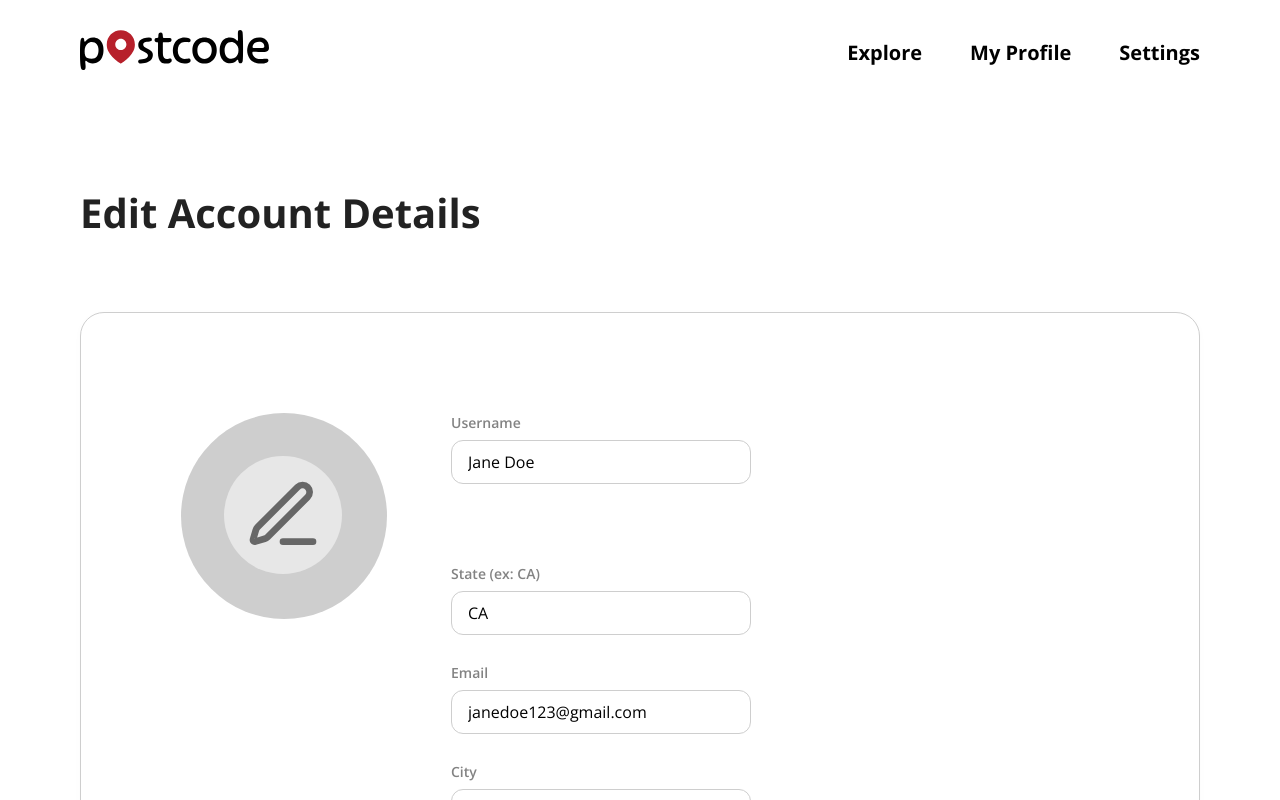
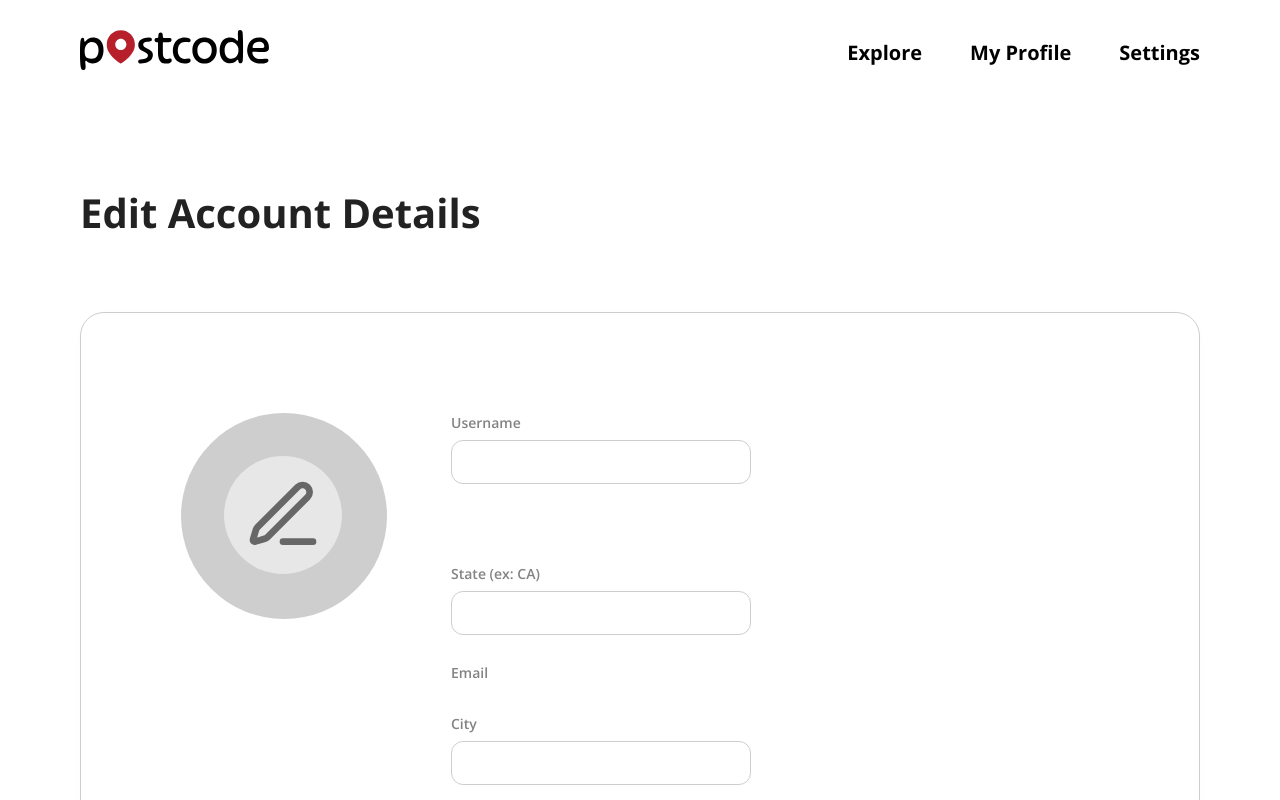
Before and after one commit to konradowc/CSC_307_Project, a React (Vite) app in the folder packages/react-frontend/: page /editAccount in a window 1280 px wide. Shown: the top 800 px of the page. Built offline with nearby package versions, Linux system fonts and the light colour scheme; no server answers.

Commit message:
removed email edit and placeholder text

```diff
--- a/packages/react-frontend/src/pages/EditAccount.jsx
+++ b/packages/react-frontend/src/pages/EditAccount.jsx
@@ -7,10 +7,10 @@ const EditAccount = () => {
   const navigate = useNavigate();
 
   const [formData, setFormData] = useState({
-    username: "Jane Doe",
-    email: "janedoe123@gmail.com",
-    city: "City Name",
-    state: "CA"
+    username: "",
+    email: "",
+    city: "",
+    state: ""
   });
 
   const [profileImage, setProfileImage] = useState(null);
@@ -165,12 +165,8 @@ const EditAccount = () => {
 
             <div className="settings-row">
               <div>
-                <label>Email</label>
-                <input
-                  name="email"
-                  value={formData.email}
-                  onChange={handleChange}
-                />
+              <label>Email</label>
+              <p>{formData.email}</p>
               </div>
             </div>
 
--- a/packages/react-frontend/src/pages/Explore.jsx
+++ b/packages/react-frontend/src/pages/Explore.jsx
@@ -31,8 +31,8 @@ const Explore = () => {
   const routerLocation = useRouterLocation();
   const { newPost } = routerLocation.state || {};
   const [posts, setPosts] = useState([]);
-  const [city, setCity] = useState("City Name");
-  const [username, setUsername] = useState("Jane Doe");
+  const [city, setCity] = useState("");
+  const [username, setUsername] = useState("");
 
   useEffect(() => {
     const token = localStorage.getItem("authToken");
--- a/packages/react-frontend/src/pages/OtherProfile.jsx
+++ b/packages/react-frontend/src/pages/OtherProfile.jsx
@@ -29,8 +29,8 @@ const OtherProfile = () => {
   useEffect(() => {
     const mockUser = {
       id: userId,
-      name: "John Doe",
-      location: "City Name, CA"
+      name: "",
+      location: ""
     };
 
     const mockPosts = [
--- a/packages/react-frontend/src/pages/Profile.jsx
+++ b/packages/react-frontend/src/pages/Profile.jsx
@@ -30,9 +30,9 @@ const Profile = () => {
   const routerLocation = useRouterLocation();
   const { newPost } = routerLocation.state || {};
   const [posts, setPosts] = useState([]);
-  const [username, setUsername] = useState("Jane Doe");
-  const [state, setState] = useState("CA");
-  const [city, setCity] = useState("City Name");
+  const [username, setUsername] = useState("");
+  const [state, setState] = useState("");
+  const [city, setCity] = useState("");
   const [userID, setUserID] = useState(
     "6801c14b792ac5e5f8f0e0c0"
   );
--- a/packages/react-frontend/src/pages/Settings.jsx
+++ b/packages/react-frontend/src/pages/Settings.jsx
@@ -6,10 +6,10 @@ const Settings = () => {
   const navigate = useNavigate(); // hook for navigation
 
   const [user, setUser] = useState({
-    username: "Jane Doe",
-    email: "janedoe123@gmail.com",
-    city: "City Name",
-    state: "CA",
+    username: "",
+    email: "",
+    city: "",
+    state: "",
     profile_picture: null
   });
 
```
